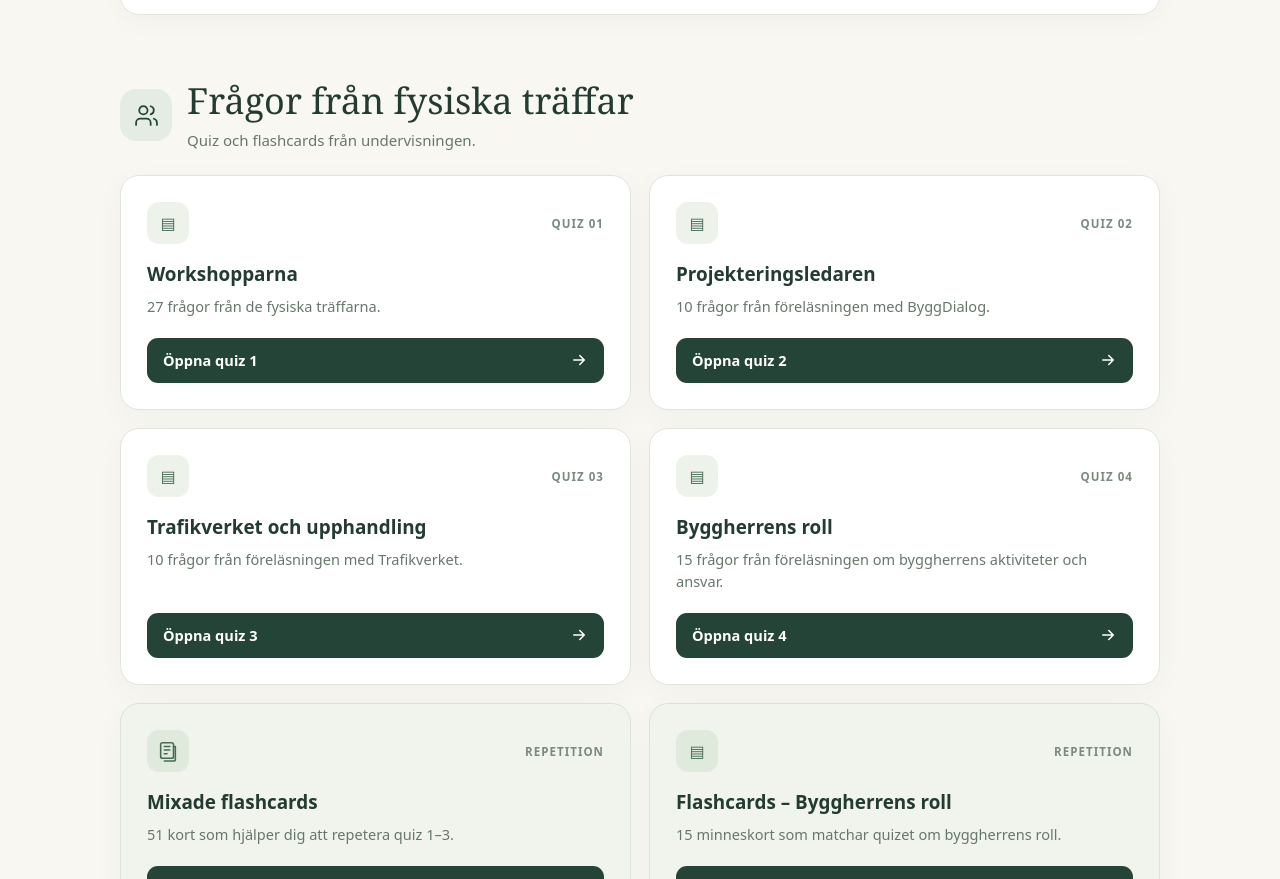
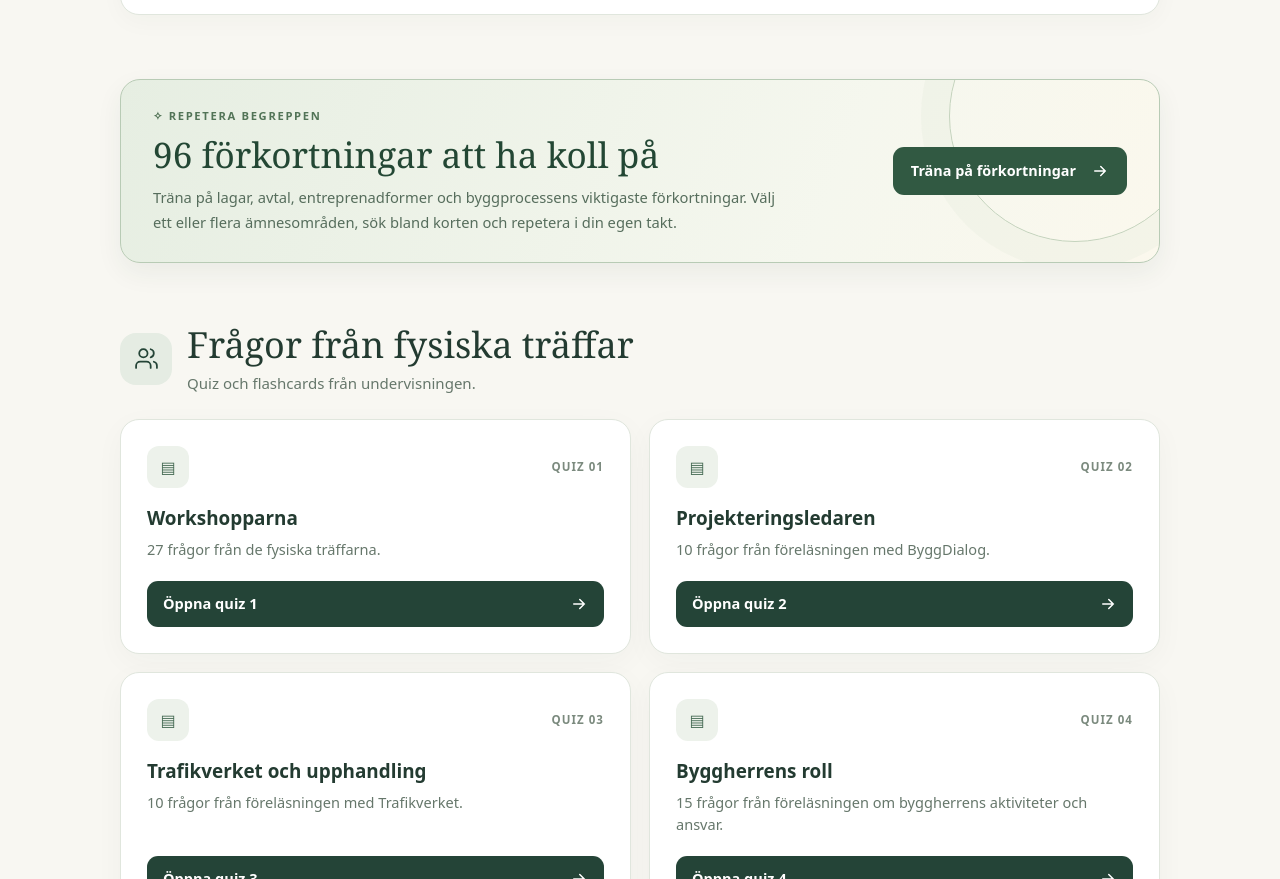
Before and after one commit to fridamantyranta-hue/pluggportalen, a plain HTML site: page start-bygg-och-anlaggningsprojektering.html in a window 1280 px wide. Shown: the part 1245-2124 px from the top of the page. Drawn offline with Linux system fonts and the light colour scheme.

Commit message:
Add files via upload

```diff
--- a/start-bygg-och-anlaggningsprojektering.html
+++ b/start-bygg-och-anlaggningsprojektering.html
@@ -38,6 +38,19 @@
 
 /* Flashcards ligger på en egen rad under föreläsningsquizzen. */
 .flashcards-row{margin-top:18px}
+
+/* Särskilt kort för kursens förkortningskortlek. */
+.abbrev-feature{position:relative;overflow:hidden;display:flex;align-items:center;justify-content:space-between;gap:26px;margin:0 0 60px;padding:28px 32px;border:1px solid #b8cbb5;border-radius:20px;background:linear-gradient(112deg,#e6eee2 0%,#f5f7ee 68%,#fbf8ed 100%);box-shadow:0 10px 27px #253b2c10}
+.abbrev-feature:after{content:"";position:absolute;right:-42px;top:-90px;width:250px;height:250px;border:1px solid #c4d3bd;border-radius:50%;box-shadow:0 0 0 28px #dce7d53d;pointer-events:none}
+.abbrev-feature-content{position:relative;z-index:1;max-width:640px}
+.abbrev-feature-kicker{font-size:.7rem;letter-spacing:.15em;text-transform:uppercase;font-weight:800;color:#527457}
+.abbrev-feature h2{font:normal clamp(1.6rem,3vw,2.2rem)/1.2 Georgia,serif;margin:8px 0 10px;color:#234734}
+.abbrev-feature p{color:#566d5c;font-size:.92rem;line-height:1.65;margin:0}
+.abbrev-feature-link{position:relative;z-index:1;display:inline-flex;align-items:center;justify-content:center;gap:15px;white-space:nowrap;padding:13px 18px;border-radius:11px;background:#315942;color:#fff;font-weight:750;font-size:.9rem;transition:background .2s,transform .2s}
+.abbrev-feature-link:hover{background:#214632;transform:translateY(-2px)}
+.abbrev-feature-link:focus-visible{outline:3px solid #315942;outline-offset:4px}
+.abbrev-feature-link svg{width:18px;height:18px}
+@media(max-width:650px){.abbrev-feature{flex-direction:column;align-items:flex-start;padding:24px;margin-bottom:48px}.abbrev-feature-link{white-space:normal}}
 </style>
 </head>
 <body>
@@ -70,6 +83,14 @@
   </div>
 </section>
 <section class="intro" aria-labelledby="intro-title"><h2 id="intro-title">Om kursens studiematerial</h2><p>Under kursen har vi arbetat med workshops utifrån kursboken <button type="button" class="book-info" id="openBookInfo" aria-haspopup="dialog" aria-controls="bookDialog" title="Visa information om kursboken">Byggledning – Projektering <span class="info-circle" aria-hidden="true">i</span></button>. Vi har även haft föreläsningar från <strong>ByggDialog</strong> och <strong>Trafikverket</strong>.</p><p>Här finns quiz och digitala minneskort som hjälper dig att repetera innehållet, förstå viktiga begrepp och förbereda dig inför duggan.</p></section>
+<section class="abbrev-feature" aria-labelledby="abbrev-feature-title">
+  <div class="abbrev-feature-content">
+    <div class="abbrev-feature-kicker">✧ Repetera begreppen</div>
+    <h2 id="abbrev-feature-title">96 förkortningar att ha koll på</h2>
+    <p>Träna på lagar, avtal, entreprenadformer och byggprocessens viktigaste förkortningar. Välj ett eller flera ämnesområden, sök bland korten och repetera i din egen takt.</p>
+  </div>
+  <a class="abbrev-feature-link" href="flashcards-forkortningar-byggprojektering.html">Träna på förkortningar <svg viewBox="0 0 24 24" fill="none" stroke="currentColor" stroke-width="2" stroke-linecap="round" stroke-linejoin="round" aria-hidden="true"><path d="M5 12h14m-6-6 6 6-6 6"/></svg></a>
+</section>
 <section class="section" aria-labelledby="traffar"><div class="section-head"><div class="section-icon" aria-hidden="true"><svg viewBox="0 0 24 24" fill="none" stroke="currentColor" stroke-width="1.7" stroke-linecap="round" stroke-linejoin="round"><path d="M16 21v-2a4 4 0 0 0-4-4H6a4 4 0 0 0-4 4v2M9 11a4 4 0 1 0 0-8 4 4 0 0 0 0 8ZM22 21v-2a4 4 0 0 0-3-3.87M16 3.13a4 4 0 0 1 0 7.75"/></svg></div><div><h2 id="traffar">Frågor från fysiska träffar</h2><p>Quiz och flashcards från undervisningen.</p></div></div>
 <div class="cards">
 <article class="card"><div class="card-top"><div class="mini-icon" aria-hidden="true">▤</div><span class="number">Quiz 01</span></div><h3>Workshopparna</h3><p>27 frågor från de fysiska träffarna.</p><a class="action" href="quiz1.html">Öppna quiz 1 <svg viewBox="0 0 24 24" fill="none" stroke="currentColor" stroke-width="2" stroke-linecap="round"><path d="M5 12h14m-6-6 6 6-6 6"/></svg></a></article>
```
